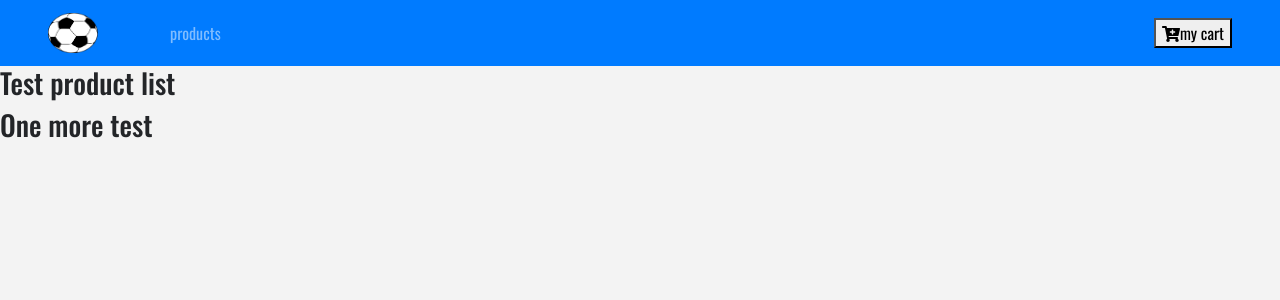
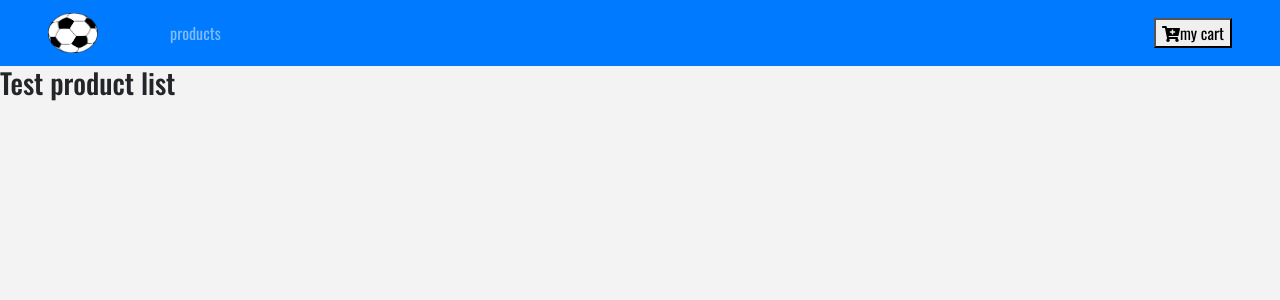
Before and after one commit to lucaspires-source/e-commerce, a React (Create React App) app: page / in a window 1280 px wide. Shown: the top 300 px of the page. Built offline with nearby package versions, Linux system fonts and the light colour scheme.

Commit message:
styled components installed

```diff
--- a/package.json
+++ b/package.json
@@ -14,7 +14,8 @@
     "react": "^16.13.1",
     "react-dom": "^16.13.1",
     "react-router-dom": "^5.2.0",
-    "react-scripts": "3.4.3"
+    "react-scripts": "3.4.3",
+    "styled-components": "^5.2.0"
   },
   "scripts": {
     "start": "react-scripts start",
--- a/src/components/Product.js
+++ b/src/components/Product.js
@@ -4,7 +4,6 @@ export default class Product extends Component {
     render() {
         return (
             <div>
-                <h3>One more test</h3>
             </div>
         )
     }
```
Also changed, not shown: 1 other file (tests, documents, lock files or other folders).
